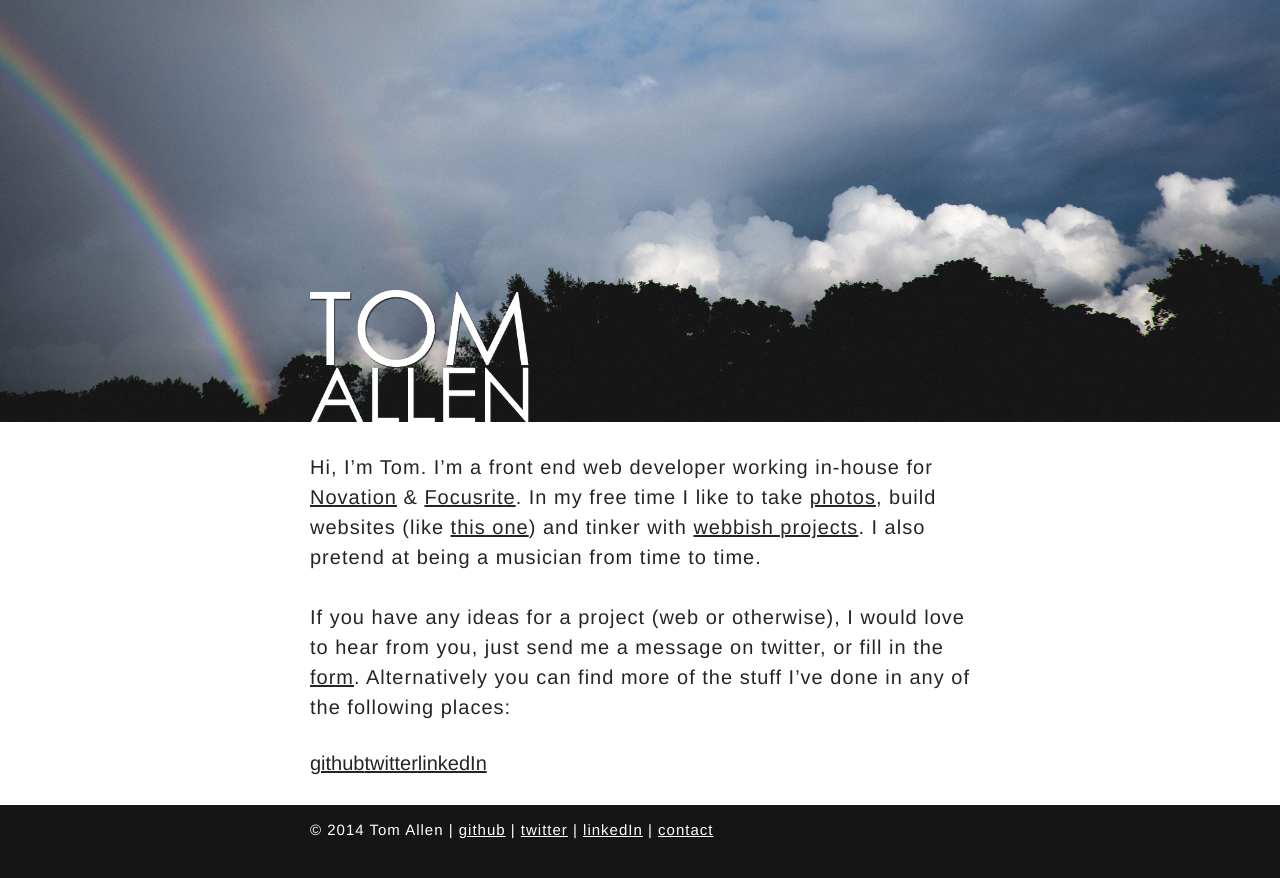
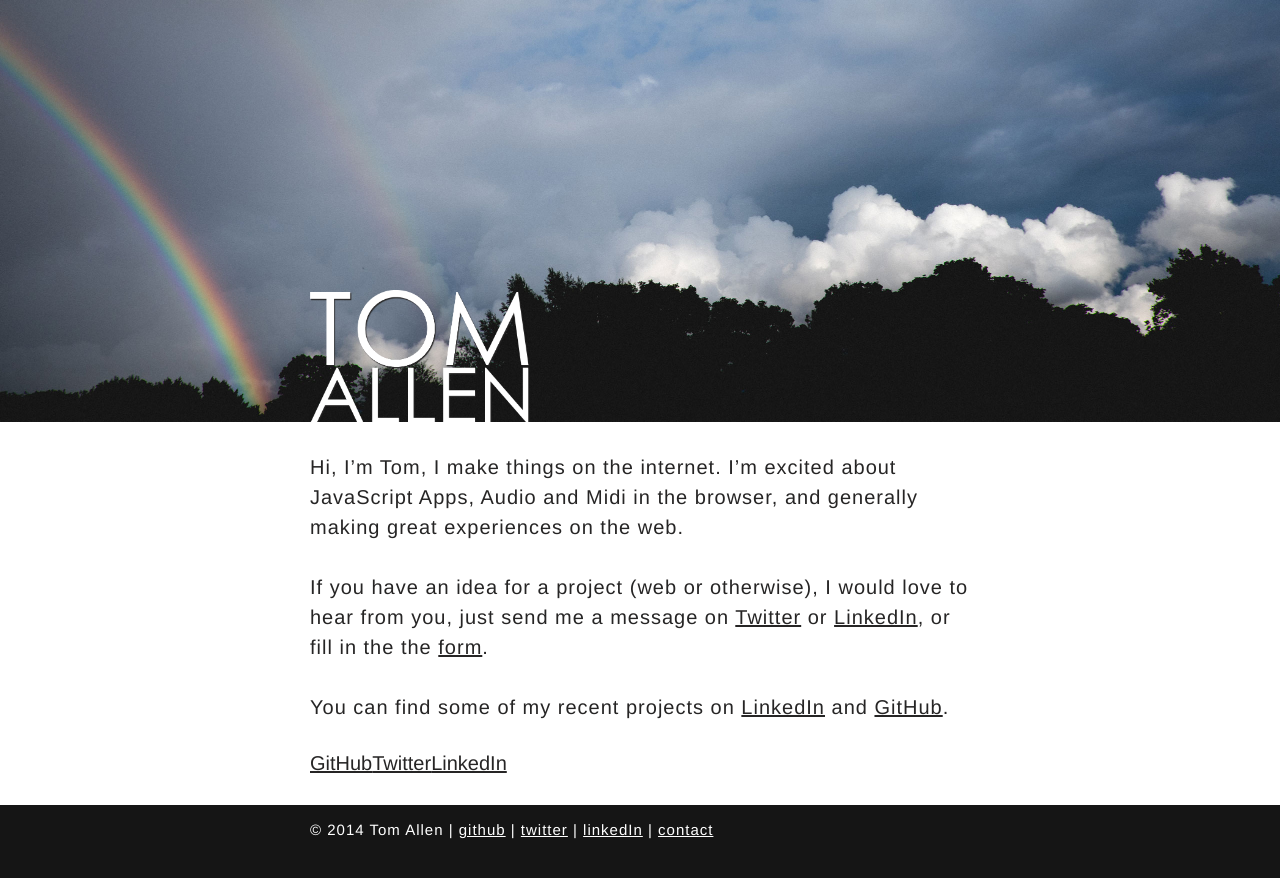
Before and after one commit to tomjamesallen/tomjamesallen-site, a Jekyll site: the page built from index.md, in a window 1280 px wide. Shown: the top 878 px of the page. Built offline with Jekyll 4.4.1, drawn with Linux system fonts in a browser that asks for light colours; Markdown is read by kramdown in place of the engine named in the settings.

Commit message:
Updating blurb.

```diff
--- a/index.md
+++ b/index.md
@@ -4,17 +4,15 @@ title: tomjamesallen
 ---
 
 
-Hi, I’m Tom. I’m a front end web developer working in-house for [Novation][novation] & [Focusrite][focusrite]. In my free time I like to take [photos][flickr], build websites (like [this one][ounce]) and tinker with [webbish projects][github]. I also pretend at being a musician from time to time.
+Hi, I’m Tom, I make things on the internet. I’m excited about JavaScript Apps, Audio and Midi in the browser, and generally making great experiences on the web.
 
-If you have any ideas for a project (web or otherwise), I would love to hear from you, just send me a message on twitter, or fill in the [form](/contact.html). Alternatively you can find more of the stuff I’ve done in any of the following places:
+If you have an idea for a project (web or otherwise), I would love to hear from you, just send me a message on [Twitter][Twitter] or [LinkedIn][LinkedIn], or fill in the the [form](/contact.html).
 
-[github][github] | [twitter][twitter] | [linkedIn][linkedIn]
+You can find some of my recent projects on [LinkedIn][LinkedIn] and [GitHub][GitHub].
 
-[soundcloud]: https://soundcloud.com/tom-allen
-[flickr]: http://flickr.com/tomjamesallen
-[linkedIn]: https://uk.linkedin.com/in/tom-allen-6ba20b57
-[github]: https://github.com/tomjamesallen
-[twitter]: https://twitter.com/_tomjamesallen
-[ounce]: http://ouncestudios.com/
-[focusrite]: http://www.focusrite.com
-[novation]: http://www.novationmusic.com
+
+[GitHub][GitHub] | [Twitter][Twitter] | [LinkedIn][LinkedIn]
+
+[LinkedIn]: https://uk.linkedin.com/in/tom-allen-6ba20b57
+[GitHub]: https://github.com/tomjamesallen
+[Twitter]: https://twitter.com/_tomjamesallen
```
Also changed, not shown: 1 other file.
